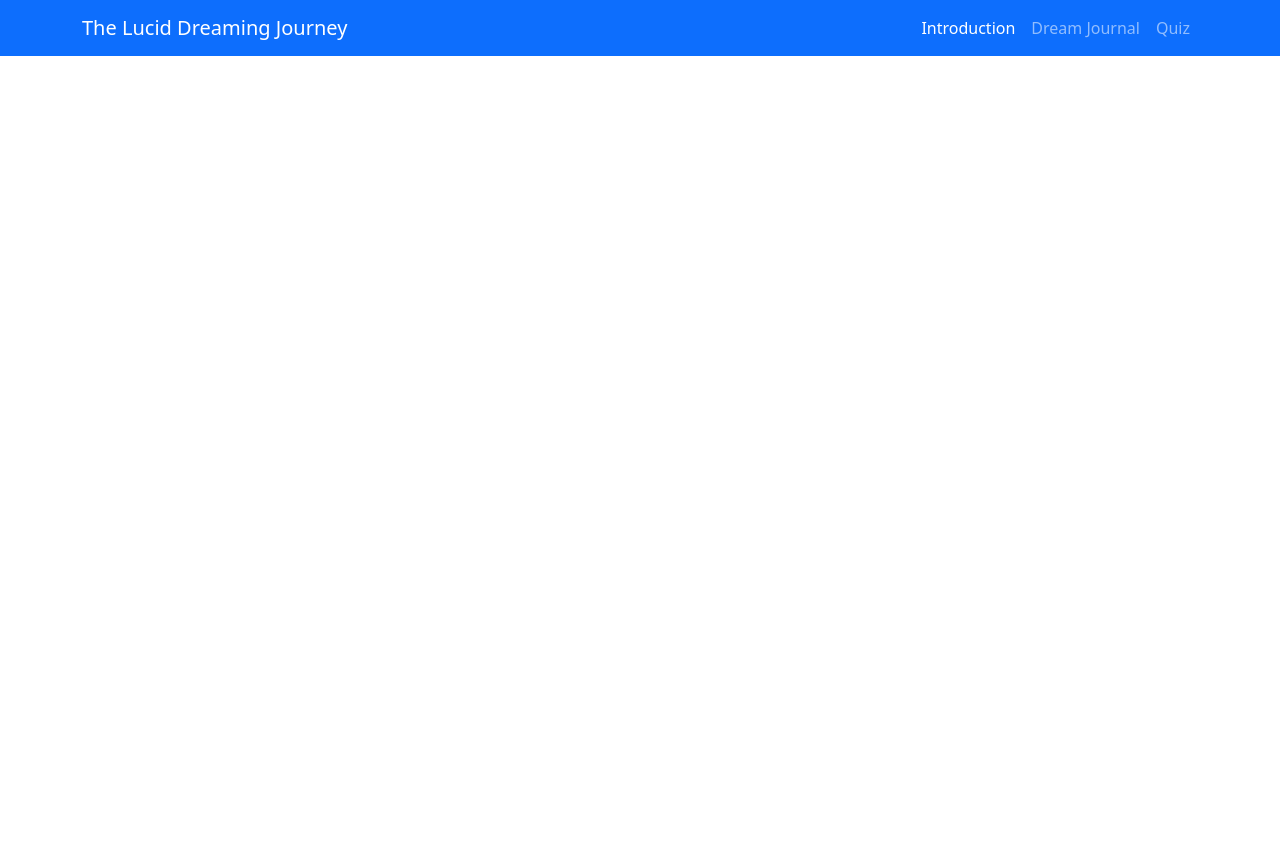
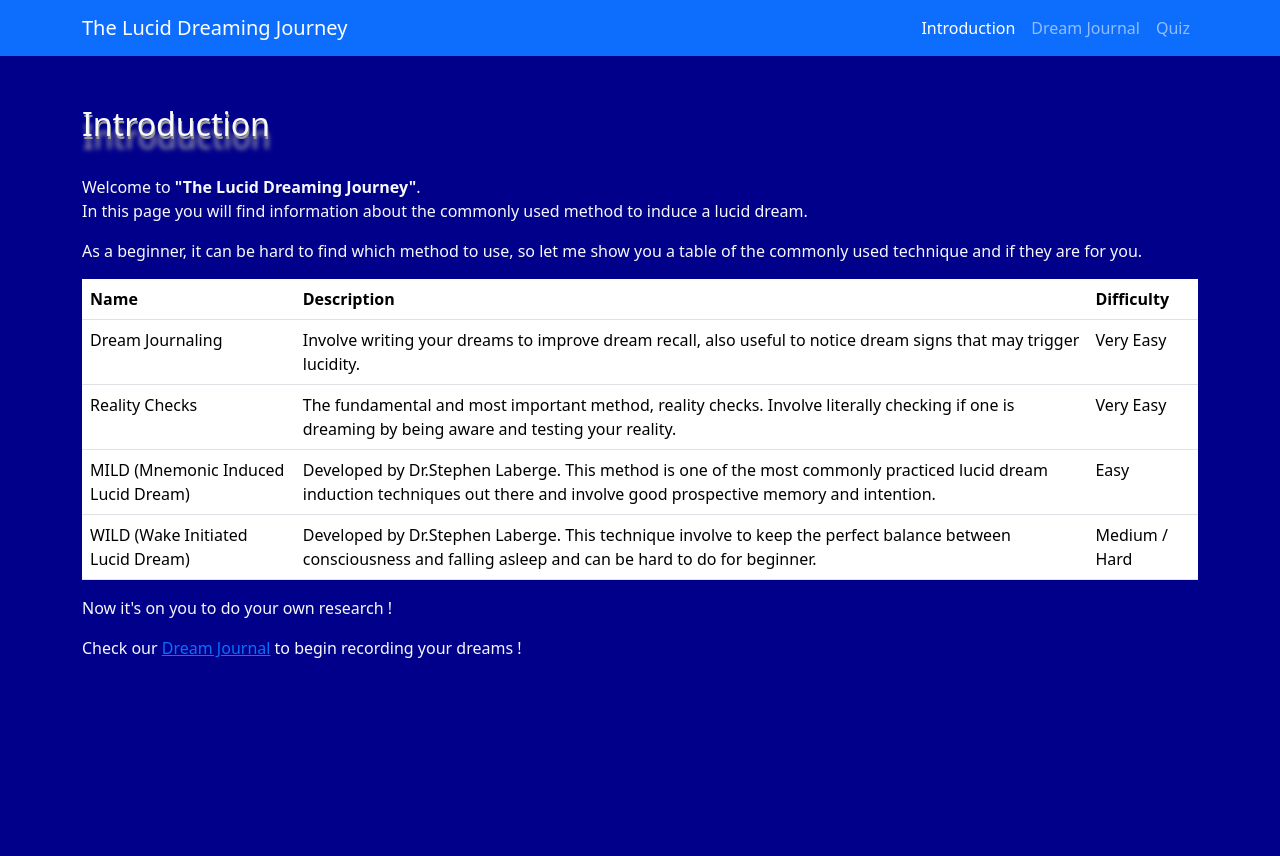
Before and after one commit to RayanEreteo/CS50_Final_Project_TheLucidDreamingJourney, a Flask app: page /introduction in a window 1280 px wide. Before the commit the page ends 56 px from the top, so only its background shows below. Run offline with Flask 3, Linux system fonts and the light colour scheme.

Commit message:
finished content

```diff
--- a/templates/introduction.html
+++ b/templates/introduction.html
@@ -1,5 +1,48 @@
 {% extends "layout.html" %}
 
-{%  block title %}
+{% block title %}
     Introduction
 {% endblock %}
+
+{% block main %}
+    <div class="introduction-main text-light">
+        <div class="container mt-5">
+            <h2 class="text-shadow">Introduction</h2>
+            <br>
+            <p>Welcome to <span class="important-text">"The Lucid Dreaming Journey"</span>. <br> In this page you will find information about the commonly used
+                method to induce a lucid dream.</p>
+            <p>As a beginner, it can be hard to find which method to use, so let me show you a table of the commonly used technique and if they are for you.</p>
+            <table class="table">
+                <thead>
+                    <th>Name</th>
+                    <th>Description</th>
+                    <th>Difficulty</th>
+                </thead>
+                <tbody>
+                    <tr>
+                        <td>Dream Journaling</td>
+                        <td>Involve writing your dreams to improve dream recall, also useful to notice dream signs that may trigger lucidity.</td>
+                        <td>Very Easy</td>
+                    </tr>
+                    <tr>
+                        <td>Reality Checks</td>
+                        <td>The fundamental and most important method, reality checks. Involve literally checking if one is dreaming by being aware and testing your reality.</td>
+                        <td>Very Easy</td>
+                    </tr>
+                    <tr>
+                        <td>MILD (Mnemonic Induced Lucid Dream)</td>
+                        <td>Developed by Dr.Stephen Laberge. This method is one of the most commonly practiced lucid dream induction techniques out there and involve good prospective memory and intention.</td>
+                        <td>Easy</td>
+                    </tr>
+                    <tr>
+                        <td>WILD (Wake Initiated Lucid Dream)</td>
+                        <td>Developed by Dr.Stephen Laberge. This technique involve to keep the perfect balance between consciousness and falling asleep and can be hard to do for beginner.</td>
+                        <td>Medium / Hard</td>
+                    </tr>
+                </tbody>
+            </table>
+            <p>Now it's on you to do your own research !</p>
+            <p>Check our <a href="/dreamjournal">Dream Journal</a> to begin recording your dreams !</p>
+        </div>
+    </div>
+{% endblock %}
```
